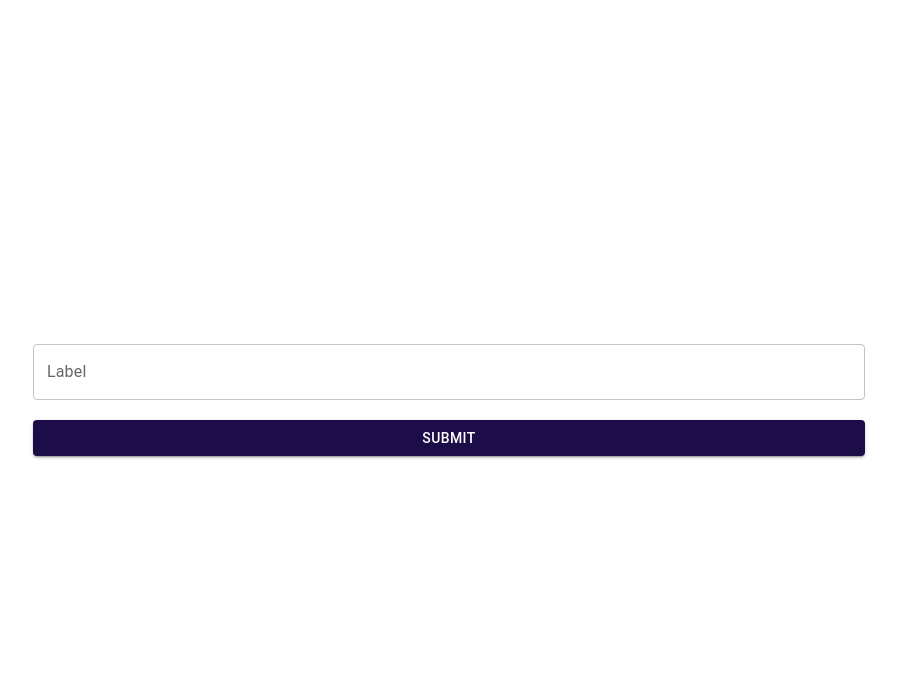
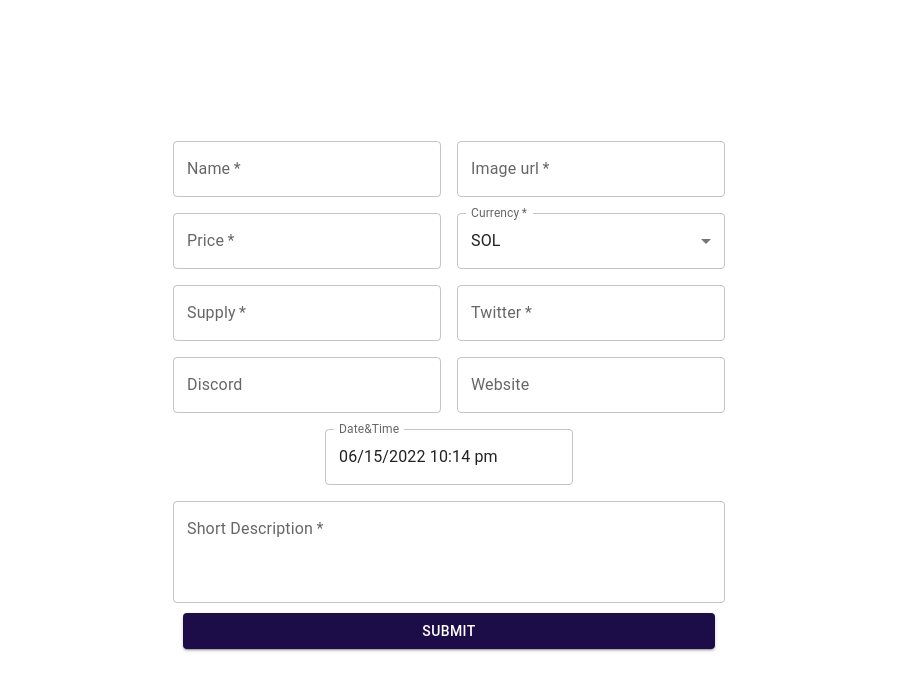
Before and after one commit to crusaderincode/nft-calendar, a React (Create React App) app: page / in a window 1280 px wide. Shown: the top 690 px of the page, without its empty margins (191-1088 px from the left). Built offline with nearby package versions, Linux system fonts and the light colour scheme.

Commit message:
firestore + thunk added

```diff
--- a/package.json
+++ b/package.json
@@ -6,6 +6,7 @@
     "@emotion/react": "^11.9.0",
     "@emotion/styled": "^11.8.1",
     "@mui/material": "^5.7.0",
+    "@mui/x-date-pickers": "^5.0.0-alpha.6",
     "@reduxjs/toolkit": "^1.8.1",
     "@testing-library/jest-dom": "^5.16.4",
     "@testing-library/react": "^13.2.0",
@@ -14,6 +15,8 @@
     "@types/node": "^16.11.33",
     "@types/react": "^18.0.9",
     "@types/react-dom": "^18.0.3",
+    "date-fns": "^2.28.0",
+    "firebase": "^9.8.3",
     "node-sass": "^7.0.1",
     "react": "^18.1.0",
     "react-dom": "^18.1.0",
@@ -21,6 +24,7 @@
     "react-redux": "^8.0.1",
     "react-router-dom": "^6.3.0",
     "react-scripts": "5.0.1",
+    "redux-thunk": "^2.4.1",
     "typescript": "^4.6.4",
     "web-vitals": "^2.1.4"
   },
--- /dev/null
+++ b/src/firebase.ts
@@ -0,0 +1,17 @@
+import { initializeApp } from "firebase/app";
+import { getFirestore } from "firebase/firestore";
+
+const firebaseConfig = {
+    apiKey: "AIzaSyC957338dIhgjYiZGc8it7HhpWnRFpk_Cs",
+    authDomain: "nft-calendar-1e0a1.firebaseapp.com",
+    projectId: "nft-calendar-1e0a1",
+    storageBucket: "nft-calendar-1e0a1.appspot.com",
+    messagingSenderId: "645788711685",
+    appId: "1:645788711685:web:34260e6f6899ad579e556c",
+    measurementId: "G-MDKTDMQ30Y"
+};
+
+const app = initializeApp(firebaseConfig);
+const db = getFirestore(app);
+
+export default db
--- a/src/redux/reducers/event.ts
+++ b/src/redux/reducers/event.ts
@@ -13,6 +13,11 @@ export const eventReducer = (state = initialState, action: EventsAction) => {
                 ...state,
                 events: [{...action.payload}, ...state.events]
             }
+        case ActionType.DEL:
+            return {
+                ...state,
+                events: state.events.filter(e => e.id !== action.payload.id)
+            }
 
         default: return state;
 
--- a/src/redux/store.ts
+++ b/src/redux/store.ts
@@ -1,9 +1,13 @@
-import { configureStore } from '@reduxjs/toolkit'
+import { configureStore, applyMiddleware } from '@reduxjs/toolkit'
 import {eventReducer} from "./reducers/event";
+import thunkMiddleware from 'redux-thunk'
+import { composeWithDevTools } from 'redux-devtools-extension'
+
+const composedEnhancer = composeWithDevTools(applyMiddleware(thunkMiddleware))
 
 export const store = configureStore({
     reducer: {
         //@ts-ignore
         event: eventReducer,
-    }
+    }, composedEnhancer
 })
--- a/src/redux/types.ts
+++ b/src/redux/types.ts
@@ -1,3 +1,4 @@
 export enum ActionType {
     ADD = 'ADD',
+    DEL = 'DEL'
 }
--- a/src/routes/MainPage/MainPage.tsx
+++ b/src/routes/MainPage/MainPage.tsx
@@ -1,8 +1,11 @@
 import React, {useState, useCallback} from 'react';
-import {Button, Container, TextField, Typography} from "@mui/material";
+import {Button, Container, Grid, MenuItem, Paper, TextField, Typography} from "@mui/material";
 import { useSelector, shallowEqual, useDispatch } from "react-redux"
 import {Dispatch} from "@reduxjs/toolkit";
-import {addEvent} from "../../redux/actions/event";
+import {addEvent, deleteEvent} from "../../redux/actions/event";
+import { DateTimePicker } from '@mui/x-date-pickers/DateTimePicker';
+import { LocalizationProvider } from '@mui/x-date-pickers/LocalizationProvider';
+import {AdapterDateFns} from "@mui/x-date-pickers/AdapterDateFns";
 
 
 export const MainPage = () => {
@@ -20,21 +23,68 @@ export const MainPage = () => {
     };
 
     const labelField = useFormField("")
+    const imageField = useFormField("")
+    const supplyField = useFormField("")
+    const priceField = useFormField("")
+    const twitterField = useFormField("")
+    const discordField = useFormField("")
+    const websiteField = useFormField("")
+    const descriptionField = useFormField("")
+    const currencyField = useFormField("SOL")
+
+    const [date, setDate] = React.useState<Date | null>();
+
+    const currencies = [
+        {
+            value: 'SOL',
+            label: 'SOL',
+        },
+        {
+            value: 'ETH',
+            label: 'ETH',
+        },
+        {
+            value: 'MATIC',
+            label: 'MATIC',
+        },
+        {
+            value: 'ADA',
+            label: 'ADA',
+        },
+    ];
+
+    const handleDate = (newDate: Date | null) => {
+        setDate(newDate);
+    };
 
 
-    const submitArticle = useCallback(
+    const submitEvent = useCallback(
         (event: Event) => dispatch(addEvent(event)),
         [dispatch]
     )
 
+    const removeEvent = useCallback(
+        (event: Event) => dispatch(deleteEvent(event)),
+        [dispatch]
+    )
 
-    const onButtonClick = () => {
+
+    const onSubmitClick = () => {
         // @ts-ignore
         let event: Event = {
             id: new Date().getTime(),
             title: labelField.value
         }
-        submitArticle(event)
+        submitEvent(event)
+    }
+
+    const onRemoveClick = (id: number, title: string) => {
+        // @ts-ignore
+        let event: Event = {
+            id: id,
+            title: title
+        }
+        removeEvent(event)
     }
 
 
@@ -47,19 +97,134 @@ export const MainPage = () => {
             width: '100vw',
 
         }}>
-            <Container maxWidth="md" style={{
+            <Container maxWidth="sm" style={{
                 display: 'flex',
                 flexDirection: 'column'
             }}>
+                <Grid container spacing={2}>
+                    <Grid item xs={12} sm={6} md={6} lg={6}>
                         <TextField
                             style={{
-                        margin: 10
+                                width: '100%'
                             }}
                             id="outlined-name"
-                    label="Label"
+                            label="Name"
                             onChange={labelField.onChange}
+                            required
                         />
-                <Button onClick={onButtonClick} variant="contained" style={{
+                    </Grid>
+                    <Grid item xs={12} sm={6} md={6} lg={6}>
+                        <TextField
+                            style={{
+                                width: '100%'
+                            }}
+                            id="outlined-name"
+                            label="Image url"
+                            required
+                            onChange={imageField.onChange}
+                        />
+                    </Grid>
+                    <Grid item xs={12} sm={6} md={6} lg={6}>
+                        <TextField
+                            style={{
+                                width: '100%'
+                            }}
+                            id="outlined-name"
+                            label="Price"
+                            required
+                            onChange={priceField.onChange}
+                        />
+                    </Grid>
+                    <Grid item xs={12} sm={6} md={6} lg={6}>
+                    <TextField
+                        style={{
+                            width: '100%'
+                        }}
+                        id="outlined-select-currency"
+                        select
+                        label="Currency"
+                        value={currencyField.value}
+                        required
+                        onChange={currencyField.onChange}
+                    >
+                        {currencies.map((option) => (
+                            <MenuItem key={option.value} value={option.value}>
+                                {option.label}
+                            </MenuItem>
+                        ))}
+                    </TextField>
+                    </Grid>
+                    <Grid item xs={12} sm={6} md={6} lg={6}>
+                        <TextField
+                            style={{
+                                width: '100%'
+                            }}
+                            id="outlined-name"
+                            label="Supply"
+                            required
+                            onChange={supplyField.onChange}
+                        />
+                    </Grid>
+                    <Grid item xs={12} sm={6} md={6} lg={6}>
+                        <TextField
+                            style={{
+                                width: '100%'
+                            }}
+                            id="outlined-name"
+                            label="Twitter"
+                            required
+                            onChange={twitterField.onChange}
+                        />
+                    </Grid>
+                    <Grid item xs={12} sm={6} md={6} lg={6}>
+                        <TextField
+                            style={{
+                                width: '100%'
+                            }}
+                            id="outlined-name"
+                            label="Discord"
+                            onChange={discordField.onChange}
+                        />
+                    </Grid>
+                    <Grid item xs={12} sm={6} md={6} lg={6}>
+                        <TextField
+                            style={{
+                                width: '100%'
+                            }}
+                            id="outlined-name"
+                            label="Website"
+                            onChange={websiteField.onChange}
+                        />
+                    </Grid>
+
+                    <Grid item xs={12} sm={12} md={12} lg={12} style={{
+                        textAlign: 'center'
+                    }}>
+                        <LocalizationProvider dateAdapter={AdapterDateFns}>
+                        <DateTimePicker
+                            label="Date&Time"
+                            value={date}
+                            onChange={handleDate}
+                            renderInput={(params) => <TextField {...params} />}
+                        />
+                        </LocalizationProvider>
+                    </Grid>
+                    <Grid item xs={12} sm={12} md={12} lg={12}>
+                        <TextField
+                            style={{
+                                width: '100%',
+                            }}
+                            multiline
+                            required
+                            rows={3}
+                            id="outlined-name"
+                            label="Short Description"
+                            onChange={descriptionField.onChange}
+                        />
+                    </Grid>
+                </Grid>
+
+                <Button onClick={onSubmitClick} variant="contained" style={{
                     margin: 10
                 }}>
                     Submit
@@ -67,9 +232,22 @@ export const MainPage = () => {
 
                 {
                    events && events.map((event: Event) => (
-                        <Typography variant="h4" key={event.id}>
+                       <Paper elevation={12} key={event.id} style={{
+                           marginTop: '1rem',
+                           marginBottom: '1rem',
+                           display: 'flex',
+                           justifyContent: 'space-between',
+                           padding: 10
+                       }}>
+                           <Typography variant="h4">
                                {event.title}
                            </Typography>
+
+                           <Button variant="contained" color="error" onClick={() => onRemoveClick(event.id, event.title)}>
+                               X
+                           </Button>
+                       </Paper>
+
                     ))
                 }
 
```
Also changed, not shown: src/redux/actions/event.ts (+21 -2 lines), src/type.d.ts (+8 -0 lines), 2 other files (tests, documents, lock files or other folders). Lines whose indentation alone changed are shown as unchanged.
